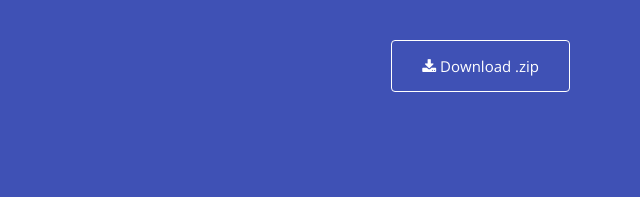
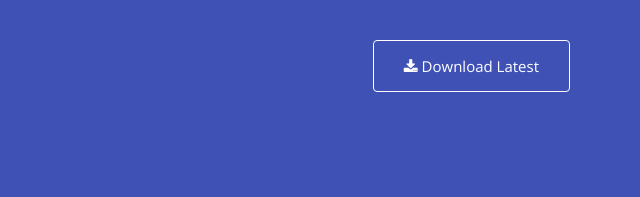
Before and after one commit to jbw91/default-stylesheet, a website: page index.html in a window 1280 px wide. Shown: the top 197 px of the page, 640-1280 px from the left. Drawn offline with nearby package versions, Linux system fonts and the light colour scheme.

Commit message:
feat(Homepage): add link to latest release

```diff
--- a/index.html
+++ b/index.html
@@ -16,7 +16,7 @@
 				<h3 class="description">A beautifully simple default CSS stylesheet</h3>
 			</div>
 			<div class="float-right">
-				<button class="downloadButton"><a class="downloadLink" href="https://github.com/jbw91/barebones-grid/archive/v1.0.0.zip" download><i class="fa fa-download"></i> Download .zip</a></button>
+				<button class="downloadButton"><a class="downloadLink" href="https://github.com/jbw91/default-stylesheet/releases/latest"><i class="fa fa-download"></i> Download Latest</a></button>
 			</div>
 			<div class="clear"></div>
 			<div class="github">
```
